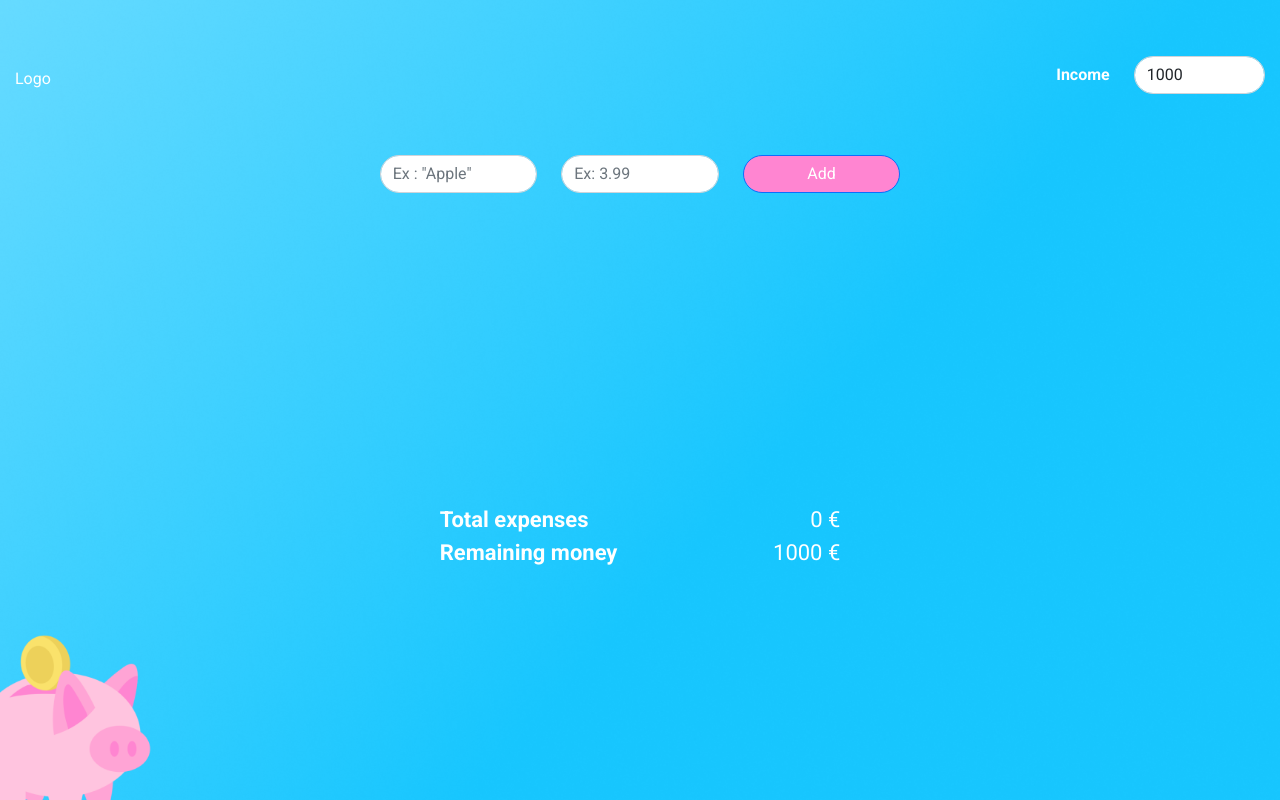
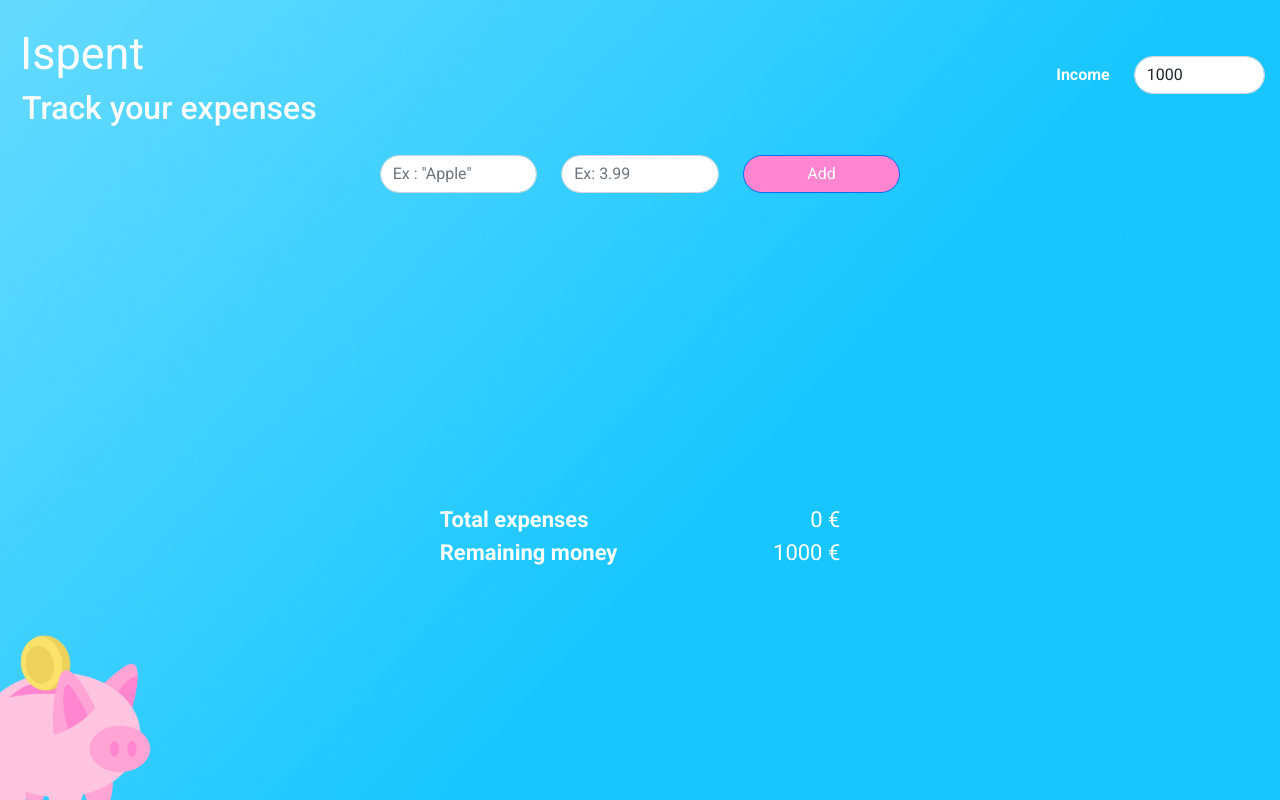
Before and after one commit to killian-dv/expense-tracker-react, a React (Create React App) app: page / in a window 1280 px wide. Built offline with nearby package versions, Linux system fonts and the light colour scheme; a web font is replaced by a local one.

Commit message:
ajout Logo

```diff
--- a/src/App.jsx
+++ b/src/App.jsx
@@ -3,6 +3,7 @@ import { List } from "components/List/List";
 import { ExpenseTotal } from "containers/ExpenseTotal/ExpenseTotal";
 import { useSelector } from "react-redux";
 import { IncomeInput } from "containers/IncomeInput/IncomeInput";
+import { Logo } from "components/Logo/Logo";
 import s from "./style.module.css";
 
 export function App() {
@@ -11,7 +12,7 @@ export function App() {
     <div className={s.main_container}>
       <div className={`row ${s.header}`}>
         <div className={`col-3`}>
-          Logo
+          <Logo title={"Ispent"} subtitle="Track your expenses" />
         </div>
         <div className={`col-9 ${s.income_input}`}>
           <IncomeInput />
```
